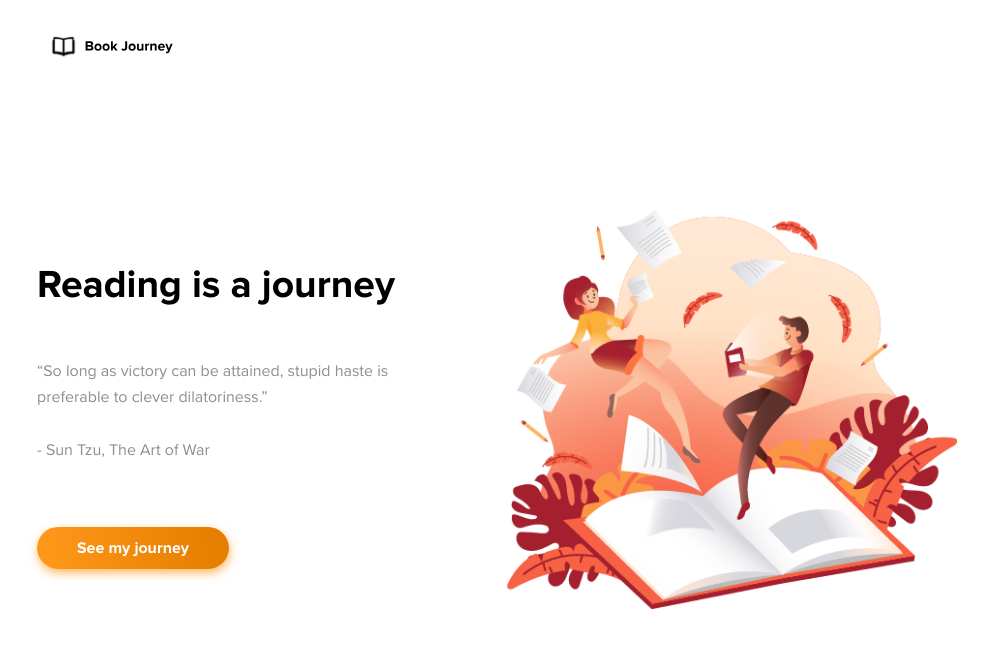
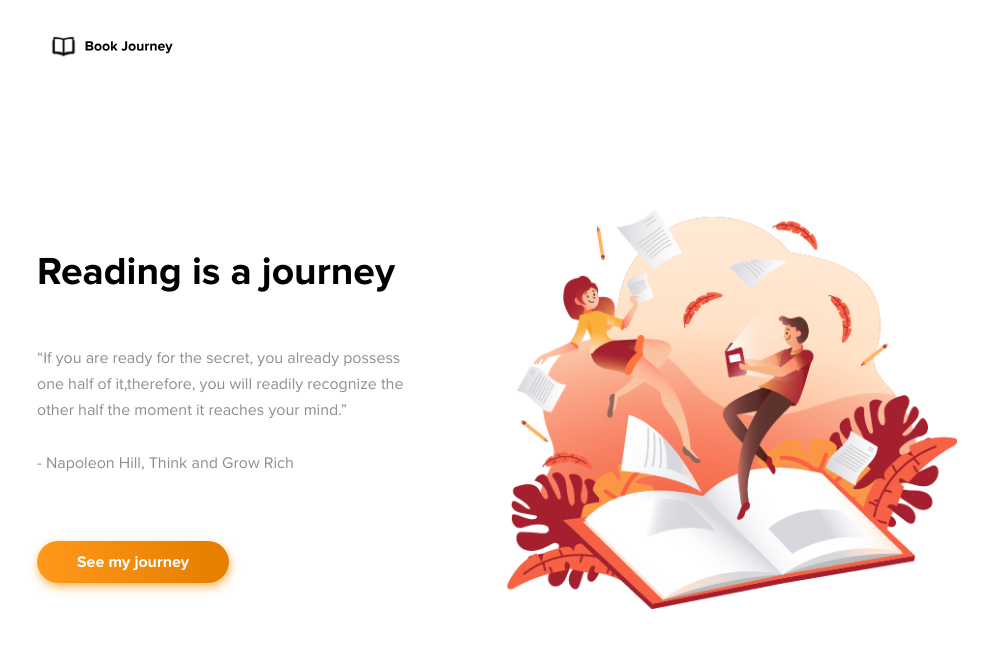
Before and after one commit to asharimh97/book-journey, a React (Create React App) app: page / in a window 1280 px wide. Shown: the top 648 px of the page, without its empty margins (143-1131 px from the left). Built offline with nearby package versions, Linux system fonts and the light colour scheme; no server answers; what @styled-system/theme-get would draw is missing.

Commit message:
Update home page to render quotes dynamically

```diff
--- a/src/pages/home.tsx
+++ b/src/pages/home.tsx
@@ -2,10 +2,15 @@ import { Link } from "@reach/router";
 import { Box, Button, Flex, Image, Text, Title } from "components/atoms";
 import Layout from "components/Layout";
 import React from "react";
+import { QUOTES } from "utils/constants";
+import { generateRandomNumber } from "utils/helpers";
 
 type Props = {};
 
 const Home: React.FC<Props> = () => {
+  const quotesIndex = generateRandomNumber(QUOTES.length);
+  const selectedQuotes = QUOTES[quotesIndex % QUOTES.length];
+
   return (
     <Layout>
       <Flex
@@ -24,10 +29,9 @@ const Home: React.FC<Props> = () => {
             Reading is a journey
           </Title>
           <Text color="black.secondary" mb={7}>
-            “So long as victory can be attained, stupid haste is preferable to
-            clever dilatoriness.”
+            “{selectedQuotes?.quotes}”
             <br />
-            <br /> - Sun Tzu, The Art of War
+            <br /> - {selectedQuotes?.author}, {selectedQuotes?.title}
           </Text>
           <Link to="/books" style={{ textDecoration: "none" }}>
             <Button
```
